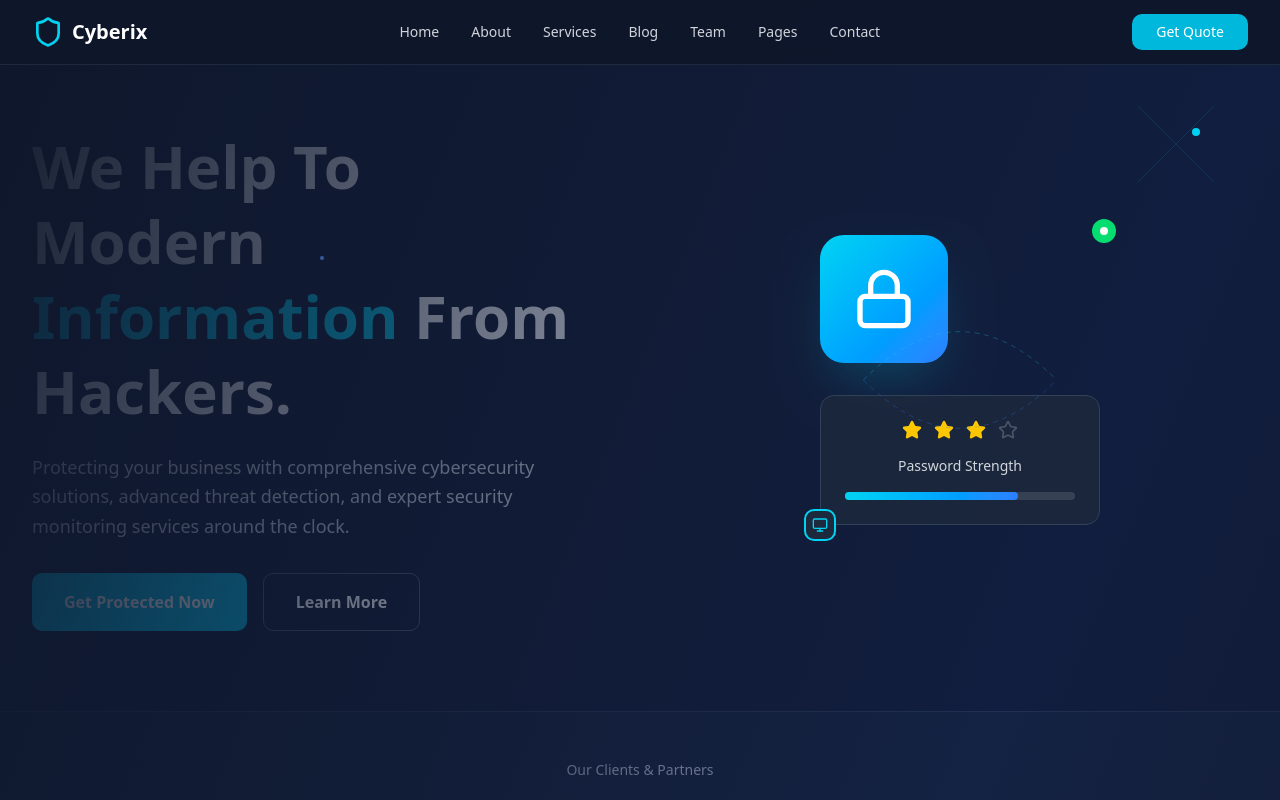
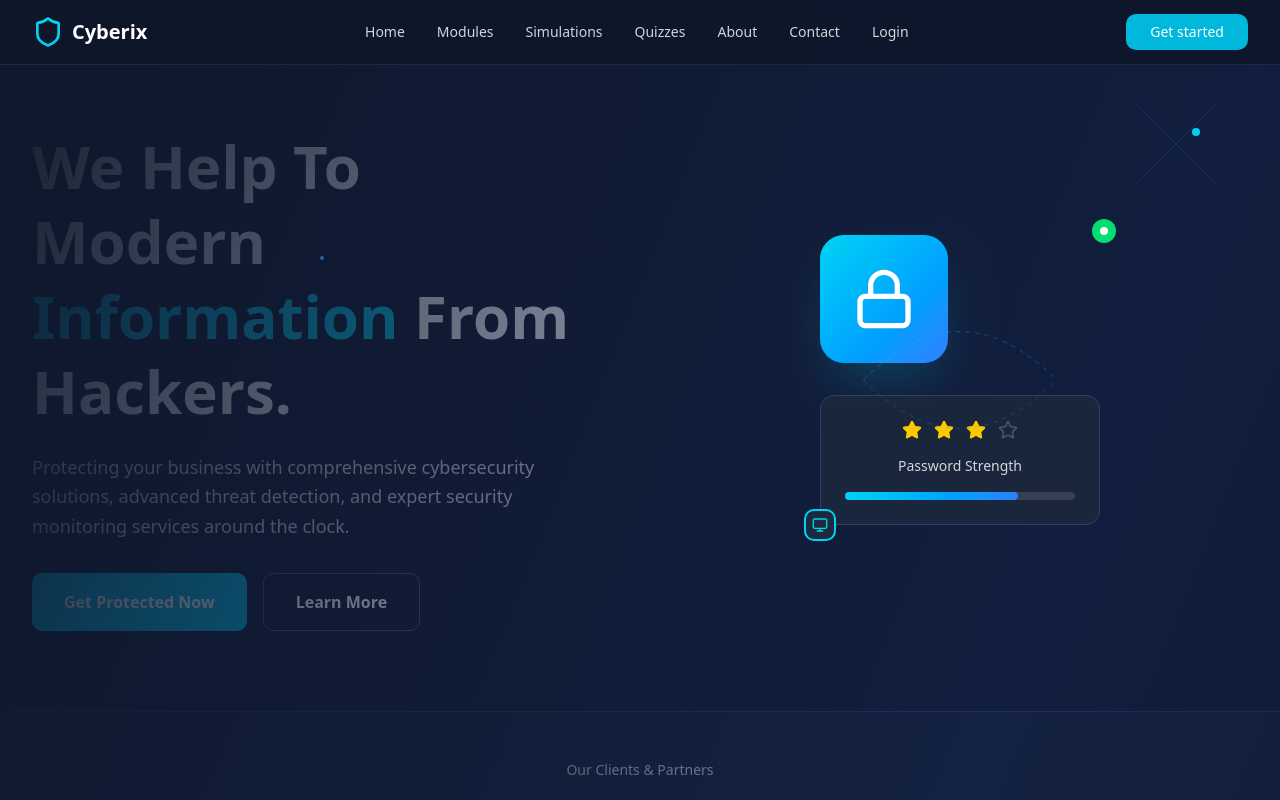
Before and after one commit to just-jinad/Cyber-Awareness-app, a Next.js app: page / in a window 1280 px wide. Shown: the top 800 px of the page. Built offline with nearby package versions, Linux system fonts and the light colour scheme.

Commit message:
updated navbar nav links

```diff
--- a/components/Navbar.tsx
+++ b/components/Navbar.tsx
@@ -1,6 +1,7 @@
 "use client"
 import React, { useState } from 'react';
 import { Shield, Menu, X } from 'lucide-react';
+import Link from 'next/link';
 
 const Navbar = () => {
   const [isMenuOpen, setIsMenuOpen] = useState(false);
@@ -21,19 +22,21 @@ const Navbar = () => {
 
           {/* Desktop Navigation Links */}
           <div className="hidden md:flex items-center space-x-8">
-            <a href="#" className="text-gray-300 hover:text-white transition-colors text-sm">Home</a>
-            <a href="#" className="text-gray-300 hover:text-white transition-colors text-sm">About</a>
-            <a href="#" className="text-gray-300 hover:text-white transition-colors text-sm">Services</a>
-            <a href="#" className="text-gray-300 hover:text-white transition-colors text-sm">Blog</a>
-            <a href="#" className="text-gray-300 hover:text-white transition-colors text-sm">Team</a>
-            <a href="#" className="text-gray-300 hover:text-white transition-colors text-sm">Pages</a>
-            <a href="#" className="text-gray-300 hover:text-white transition-colors text-sm">Contact</a>
+            <Link href="/" className="text-gray-300 hover:text-white transition-colors text-sm">Home</Link>
+            <Link href="/modules" className="text-gray-300 hover:text-white transition-colors text-sm">Modules</Link>
+            <Link href="/simulations" className="text-gray-300 hover:text-white transition-colors text-sm">Simulations</Link>
+            <Link href="#" className="text-gray-300 hover:text-white transition-colors text-sm">Quizzes</Link>
+            <Link href="#" className="text-gray-300 hover:text-white transition-colors text-sm">About</Link>
+            <Link href="#" className="text-gray-300 hover:text-white transition-colors text-sm">Contact</Link>
+            <Link href="/auth/signin" className="text-gray-300 hover:text-white transition-colors text-sm">Login</Link>
           </div>
 
           {/* Desktop CTA Button */}
-          <button className="hidden md:block bg-cyan-500 hover:bg-cyan-600 text-white px-6 py-2 rounded-lg transition-colors text-sm font-medium">
-            Get Quote
+          <Link href="/auth/signup">
+          <button className="hidden cursor-pointer md:block bg-cyan-500 hover:bg-cyan-600 text-white px-6 py-2 rounded-lg transition-colors text-sm font-medium">
+            Get started
           </button>
+          </Link>
 
           {/* Mobile menu button */}
           <button
```
